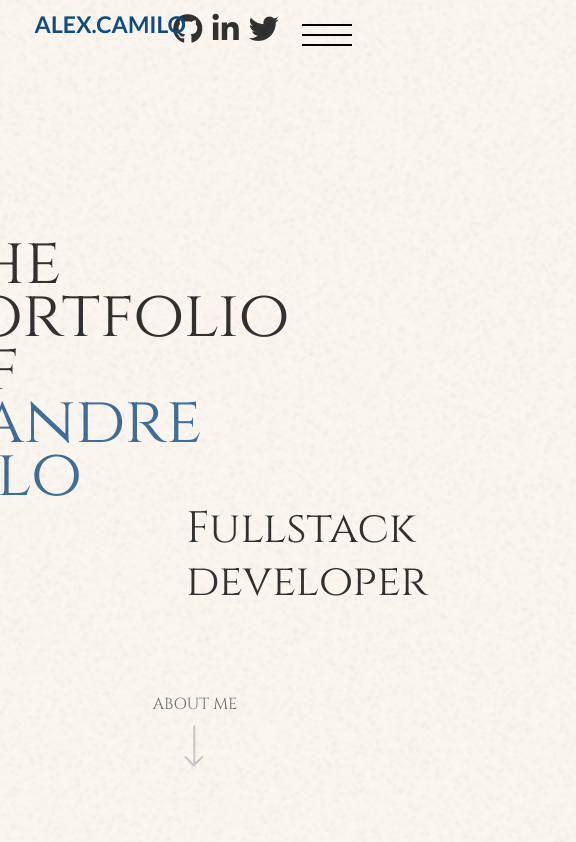
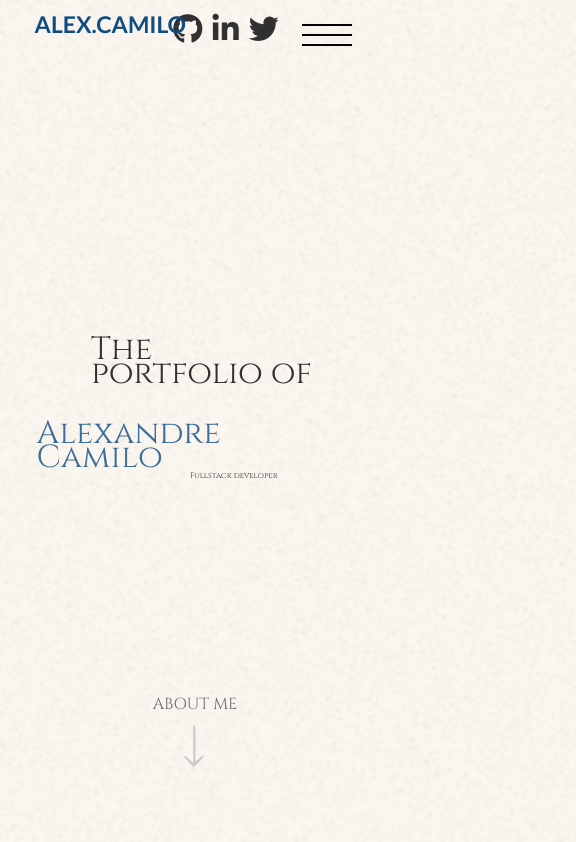
Before and after one commit to AlexandreC6/portfolio, a Vue app: page / in a window 390 px wide. Shown: the top 842 px of the page, 576 px wide, since content can reach past the window. Built offline with nearby package versions, Linux system fonts and the light colour scheme.

Commit message:
fix: homepage

```diff
--- a/src/App.vue
+++ b/src/App.vue
@@ -46,7 +46,7 @@ html{
     position: fixed;
     top: -100%;
     width: 300%;
-  pointer-events: none;
+    pointer-events: none;
 
   }
 }
--- a/src/components/TheHomepage.vue
+++ b/src/components/TheHomepage.vue
@@ -71,7 +71,7 @@ export default {
   justify-content: center;
   align-items: center;
   flex-direction: column;
-  line-height: 53px;
+  line-height: 3.3rem;
 
 }
 
@@ -85,7 +85,43 @@ export default {
 }
 
 .line3{
-  transform: translateX(186px);
-  font-size: 2.75rem;
+  font-size: 2rem;
+}
+
+@media screen and (max-width: 1063px) {
+  .title {
+    line-height: 1.5rem;
+    font-size: 2rem;
+  }
+
+  .line3 {
+    font-size: 1rem;
+    position: absolute;
+    top: 50%;
+    left: 30%;
+  }
+}
+
+@media screen and (max-width: 500px) {
+  .title {
+    /* font-size: 1rem; */
+  }
+
+  .line1 {
+    position: absolute;
+    top: 40%;
+    left: 40%;
+  }
+  .line2 {
+    position: absolute;
+    top: 50%;
+    left: 55%;
+  }
+  .line3 {
+    font-size: .5rem;
+    position: absolute;
+    top: 55%;
+    left: 1%;
+  }
 }
 </style>
```
